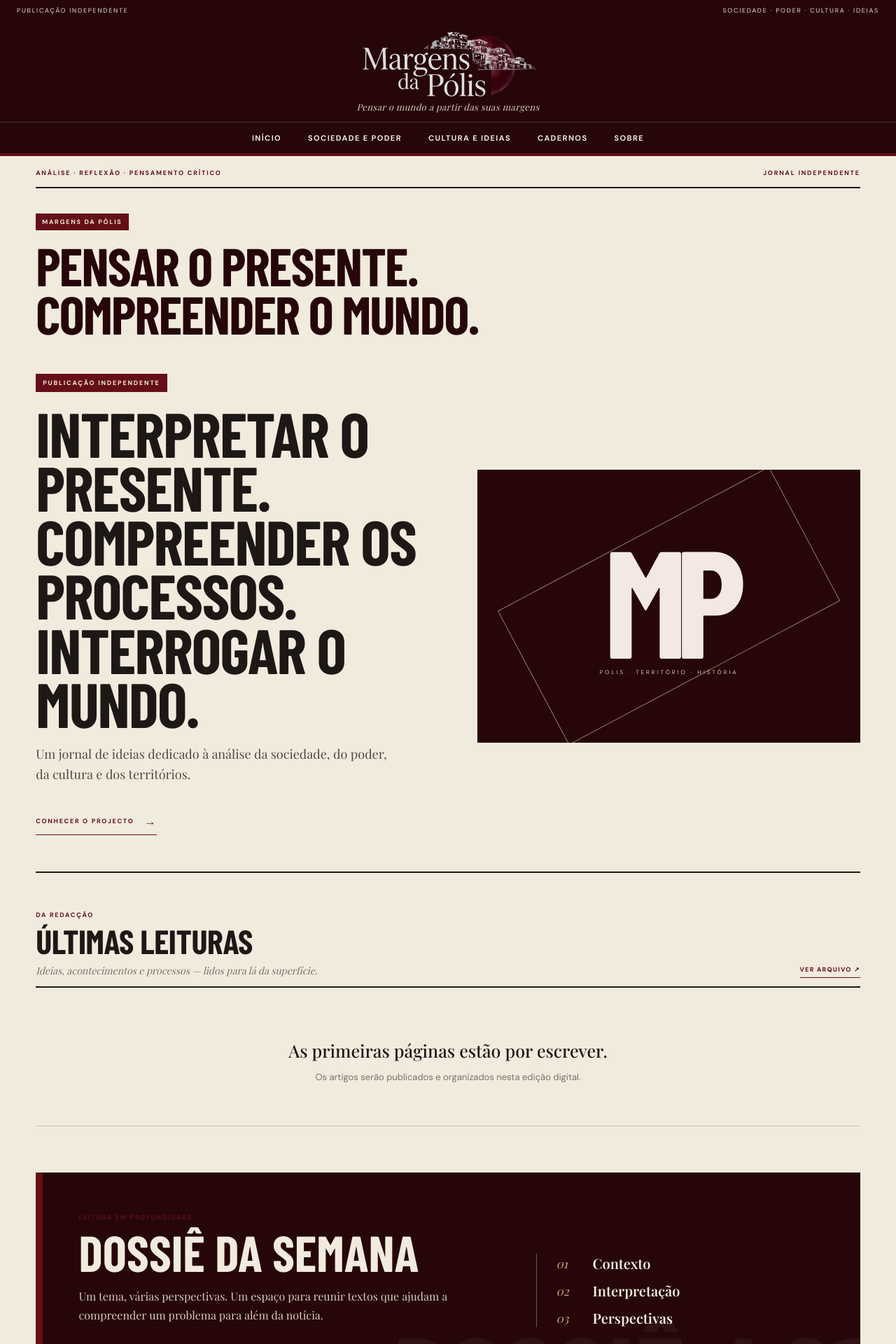
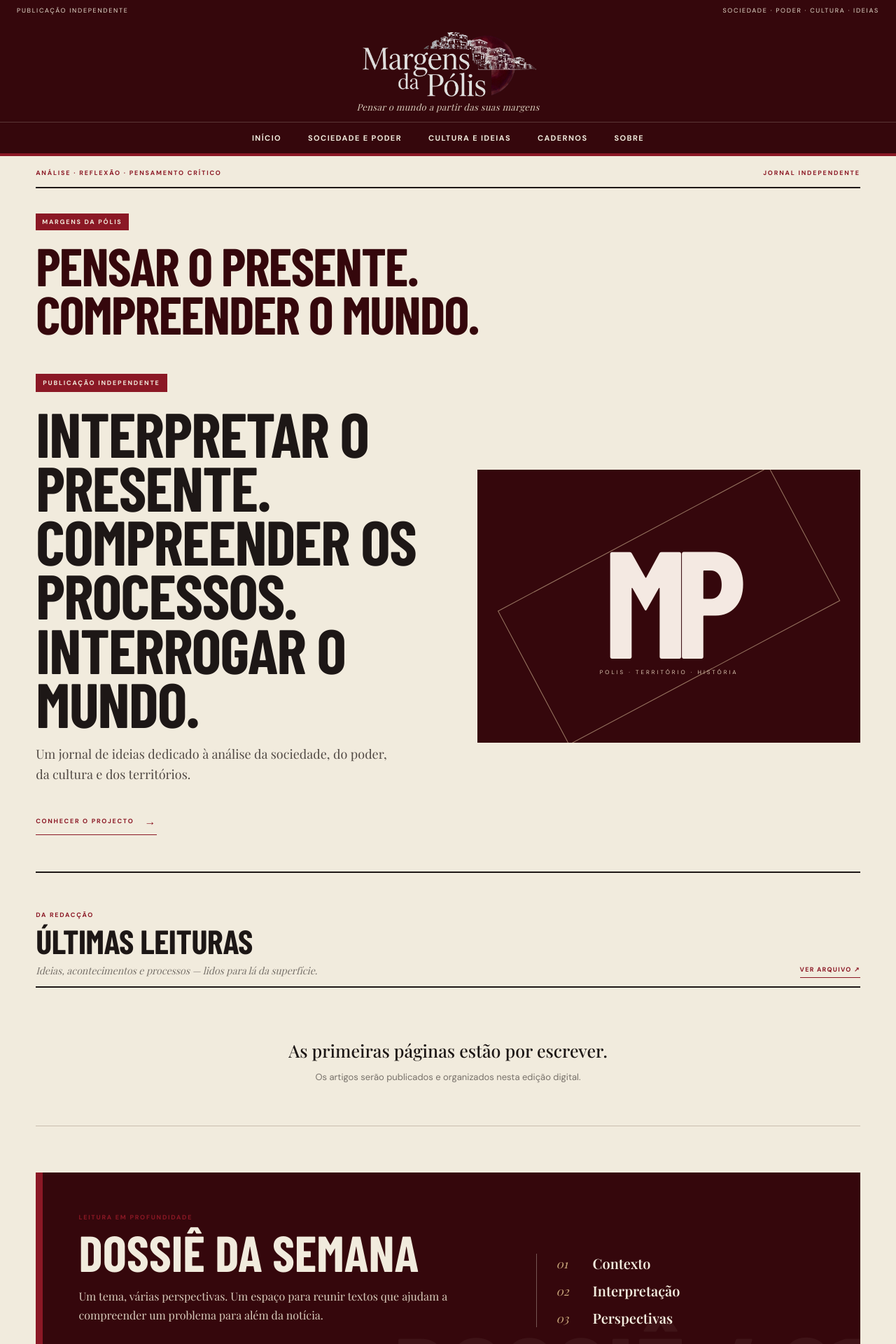
Before and after one commit to gmonteiropolli-design/Margens-da-Polis, a Jekyll site: the page built from index.html, in a window 1280 px wide. Shown: the top 1920 px of the page at 70% size. Built offline with Jekyll 4.4.1, drawn with Linux system fonts in a browser that asks for light colours; some web fonts are replaced; the list of posts is cut into pages by our own code.

Commit message:
Ajusta identidade cromática para carmim mais vibrante

```diff
--- a/assets/css/style.css
+++ b/assets/css/style.css
@@ -407,3 +407,14 @@ main{max-width:1360px;padding-left:clamp(18px,4vw,58px);padding-right:clamp(18px
 .article-body>p:first-of-type:first-letter{color:var(--wine)}
 @media(max-width:760px){.masthead-logo{width:min(350px,84%);max-height:82px}.main-nav a{padding:12px 10px;font-size:9px}.editorial-motto{padding:25px 0 18px}.lead-story{grid-template-columns:1fr;gap:20px}.lead-image,.lead-art{grid-row:1;min-height:0;height:auto;aspect-ratio:16/10}.lead-copy h1{font-size:clamp(48px,13vw,76px)}.dossier-band{border-left-width:6px}}
 @media(max-width:480px){.masthead-tagline{font-size:11px}.main-nav a{padding:10px 8px;font-size:8px;letter-spacing:.7px}.lead-copy h1{font-size:48px}.story-grid{grid-template-columns:1fr}.card-image{aspect-ratio:16/9}.topic-list strong{font-size:21px}}
+
+
+/* AJUSTE CROMÁTICO — carmim mais luminoso e vibrante */
+:root{--wine:#8b1825;--wine-dark:#35070c;--wine-mid:#5b0d17}
+.utility-bar,.site-header,.masthead,.main-nav,.site-footer{background-color:var(--wine-dark)}
+.site-header{border-bottom-color:var(--wine)}
+.main-nav a:hover,.main-nav a:focus{background:var(--wine)}
+.feature-label,.editorial-motto .section-kicker,.image-caption,.article-kicker{background-color:var(--wine)}
+.dossier-band{border-left-color:var(--wine)}
+.manifesto{background-color:var(--wine)}
+.territory-mark{background:linear-gradient(145deg,var(--wine-dark),var(--wine))}
```
